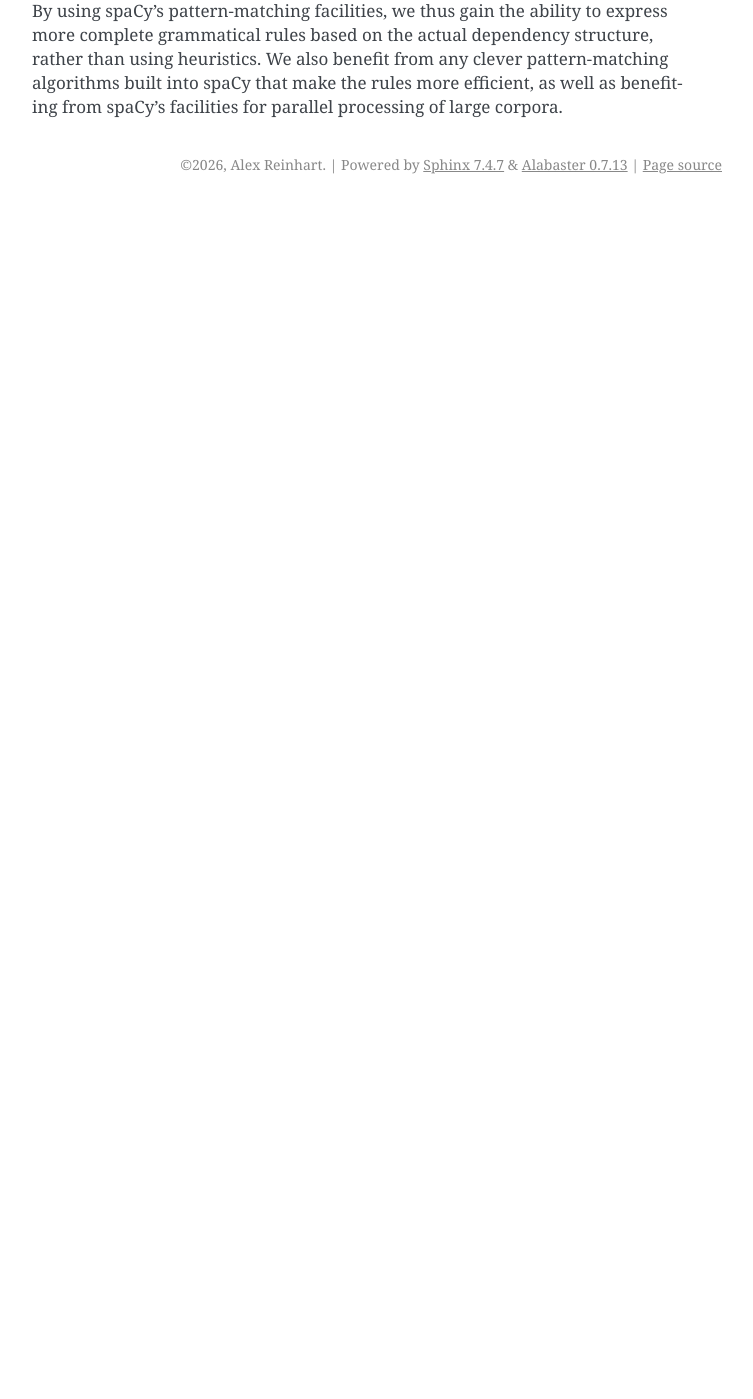
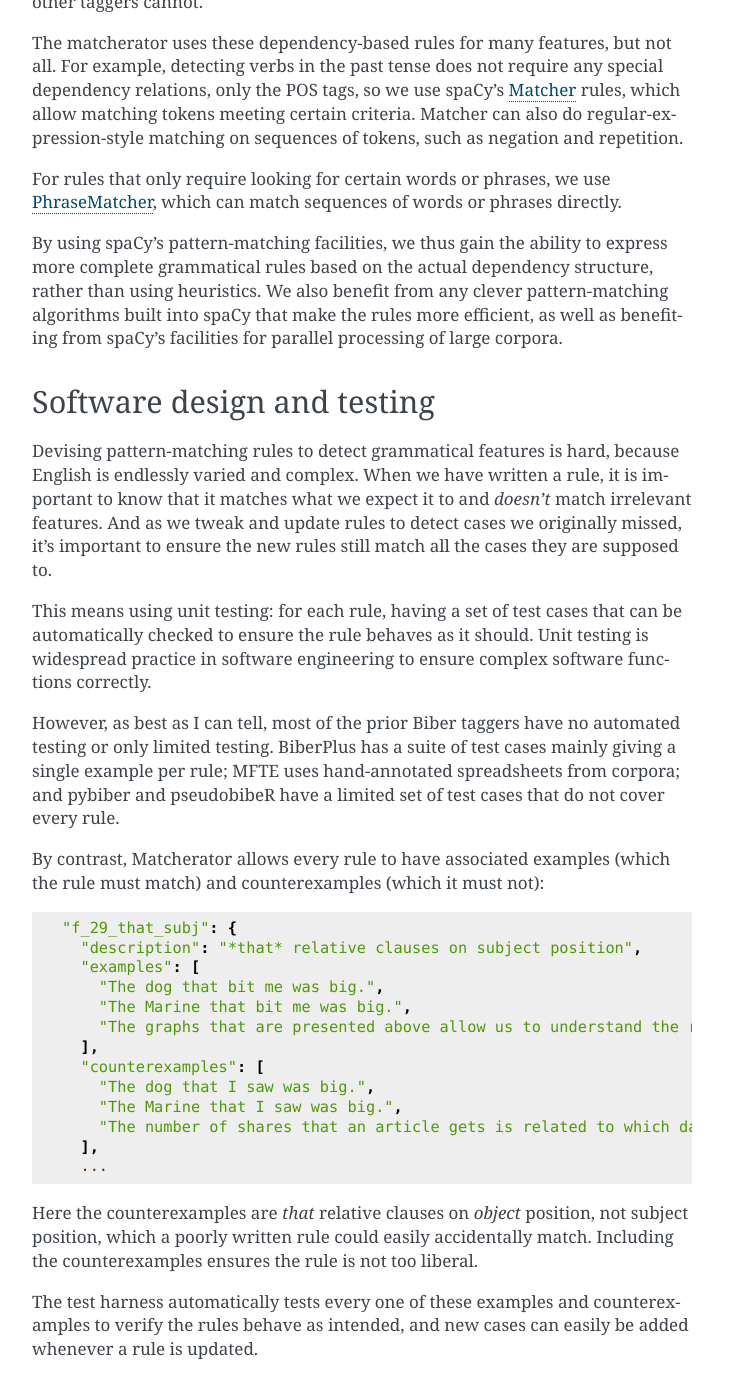
Before and after one commit to capnrefsmmat/matcherator, a Sphinx documentation site: the page built from docs/comparison.rst, in a window 1280 px wide and 1400 px high, scrolled down 2239 px. Shown: the whole window, without its empty margins (388-1141 px from the left). Built offline with Sphinx 7.4.7, drawn with Linux system fonts in a browser that asks for light colours; before the commit the page ends 2443 px from its top, so only the background shows below that; some of the changed text lies outside the part shown.

Commit message:
Documentation expansion

```diff
--- a/docs/comparison.rst
+++ b/docs/comparison.rst
@@ -24,6 +24,16 @@ text, particularly the Biber features:
   Biber's features.
 
 Why write a new tagger? The main motivation is *how* the features are detected.
+The matcherator uses the detailed structural information available from
+dependency parsers, which lets us match on the grammatical structure of
+sentences instead of using heuristics based on particular sequences of words.
+Because it is difficult to write rules that correctly identify complicated
+features, the matcherator also is designed to be extensively tested, so we can
+easily verify that every pattern-matching rule finds what it is supposed to.
+
+Feature matching strategy
+-------------------------
+
 The taggers above rely on rules based on sequences of tokens in texts, checking
 for certain words of one type followed by words of other types in various
 sequences. For example, here is how BiberPlus documents its function for finding
@@ -115,3 +125,49 @@ structure, rather than using heuristics. We also benefit from any clever
 pattern-matching algorithms built into spaCy that make the rules more efficient,
 as well as benefiting from spaCy's facilities for parallel processing of large
 corpora.
+
+Software design and testing
+---------------------------
+
+Devising pattern-matching rules to detect grammatical features is hard, because
+English is endlessly varied and complex. When we have written a rule, it is
+important to know that it matches what we expect it to and *doesn't* match
+irrelevant features. And as we tweak and update rules to detect cases we
+originally missed, it's important to ensure the new rules still match all the
+cases they are supposed to.
+
+This means using unit testing: for each rule, having a set of test cases that
+can be automatically checked to ensure the rule behaves as it should. Unit
+testing is widespread practice in software engineering to ensure complex
+software functions correctly.
+
+However, as best as I can tell, most of the prior Biber taggers have no
+automated testing or only limited testing. BiberPlus has a suite of test cases
+mainly giving a single example per rule; MFTE uses hand-annotated spreadsheets
+from corpora; and pybiber and pseudobibeR have a limited set of test cases that
+do not cover every rule.
+
+By contrast, Matcherator allows every rule to have associated examples (which
+the rule must match) and counterexamples (which it must not)::
+
+  "f_29_that_subj": {
+    "description": "*that* relative clauses on subject position",
+    "examples": [
+      "The dog that bit me was big.",
+      "The Marine that bit me was big.",
+      "The graphs that are presented above allow us to understand the relationship."
+    ],
+    "counterexamples": [
+      "The dog that I saw was big.",
+      "The Marine that I saw was big.",
+      "The number of shares that an article gets is related to which day of the week it is published."
+    ],
+    ...
+
+Here the counterexamples are *that* relative clauses on *object* position, not
+subject position, which a poorly written rule could easily accidentally match.
+Including the counterexamples ensures the rule is not too liberal.
+
+The test harness automatically tests every one of these examples and
+counterexamples to verify the rules behave as intended, and new cases can easily
+be added whenever a rule is updated.
```
Also changed, not shown: 1 other file.
